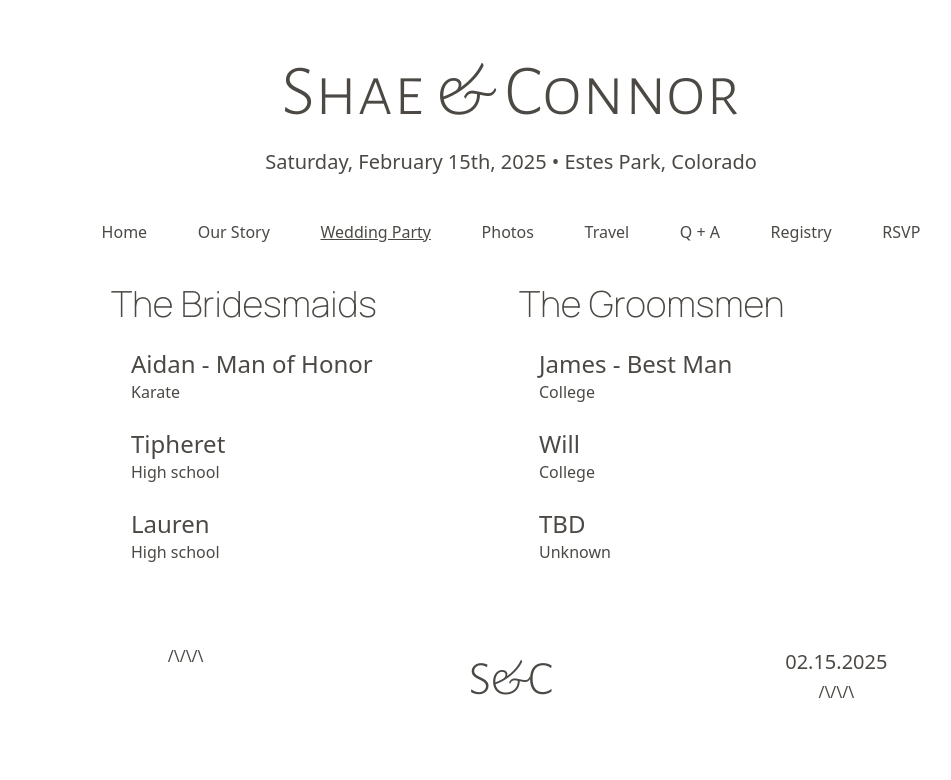
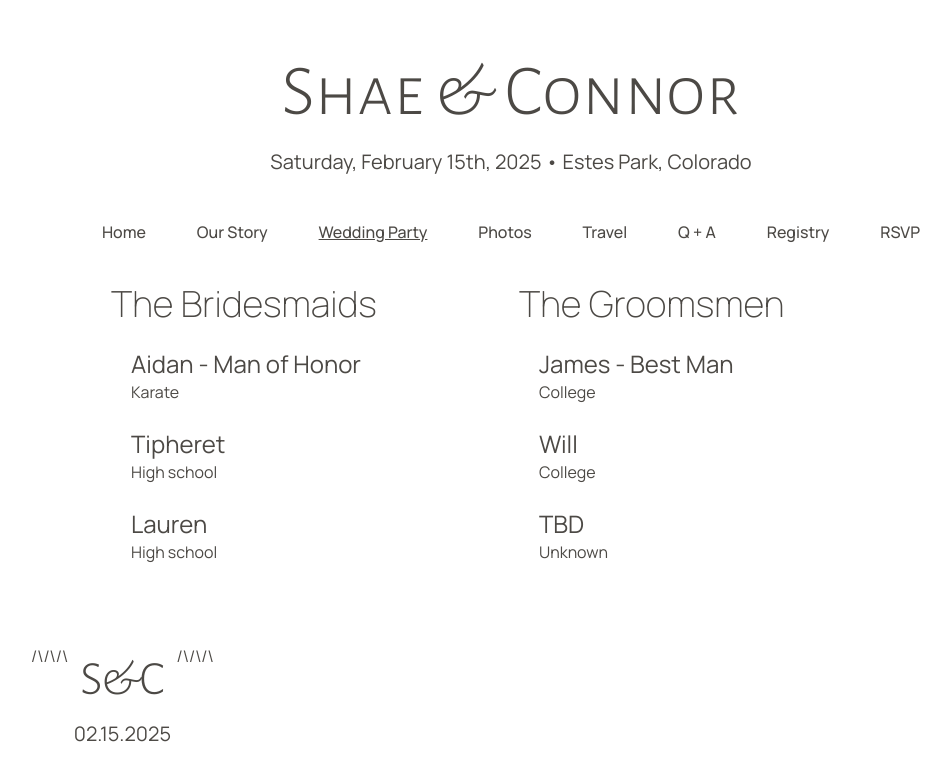
Before and after one commit to shaehamm/wedding-website, a Next.js app: page /wedding-party in a window 1280 px wide. Shown: the top 780 px of the page, without its empty margins (129-1080 px from the left). Built offline with nearby package versions, Linux system fonts and the light colour scheme; a web font is replaced by a local one.

Commit message:
added flex to footer

```diff
--- a/src/app/components/footer/footer.tsx
+++ b/src/app/components/footer/footer.tsx
@@ -6,7 +6,7 @@ export default function Footer() {
   return (
     <>
       <footer>
-        <div className="text-center py-10 columns-3">
+        <div className="flex text-center py-10 columns-3">
           <div>
             <p>/\/\/\</p>
           </div>
--- a/src/app/layout.tsx
+++ b/src/app/layout.tsx
@@ -20,7 +20,7 @@ export default function RootLayout({
   return (
     <html lang="en">
       <body
-        className={`justify-center mx-40 font-manrope-400 antialiased text-primaryGrey`}
+        className={`justify-center mx-40 ${manrope.className} antialiased text-primaryGrey`}
       >
         {/* to make font class inside string classname use ${manrope.className} */}
         <Header />
--- a/src/app/page.tsx
+++ b/src/app/page.tsx
@@ -22,7 +22,7 @@ export default function Home() {
       </div>
       <div>
         <div className="text-center pt-10">
-          <h2 className="font-Manrope-200">WEDDING DAY</h2>
+          <h2 className={manropeLight.className}>WEDDING DAY</h2>
           <h3>Saturday, February 15th 2025</h3>
           <h3>Della Terra Mountain Chateau</h3>
         </div>
--- a/tailwind.config.ts
+++ b/tailwind.config.ts
@@ -17,7 +17,7 @@ const config: Config = {
         primaryGrey: "#4c4945",
       },
       fontFamily: {
-        Manrope: ["Manrope"],
+        manrope: ["Manrope"],
       },
     },
   },
```
